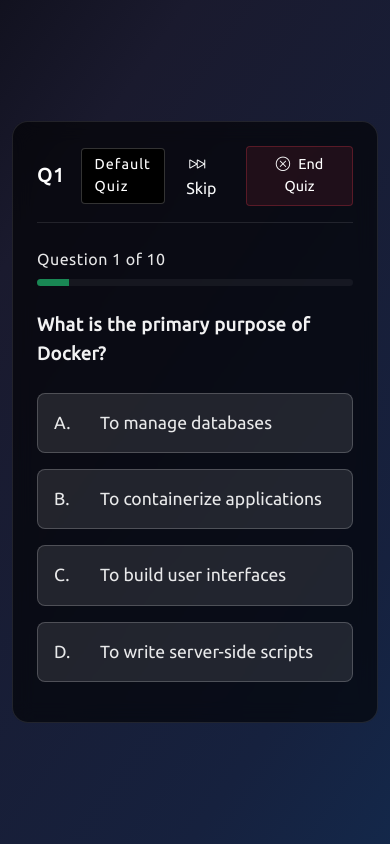
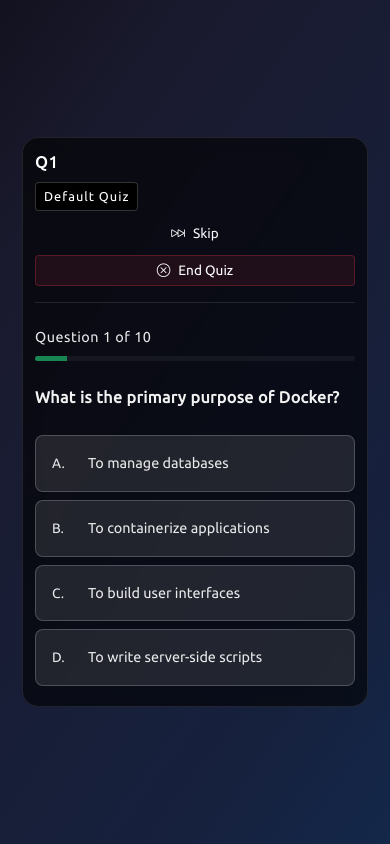
Before and after one commit to offensive-vk/reactjs-quiz-app, a React (Vite) app: page / in a window 390 px wide. Both pictures are taken after a click on the button "Default Quiz". Built offline with nearby package versions, Linux system fonts and the light colour scheme.

Commit message:
fix: responsive on smaller devices.

```diff
--- a/src/components/Quiz.jsx
+++ b/src/components/Quiz.jsx
@@ -84,18 +84,18 @@
     <BaseLayout>
       <section className="text-white">
         <div className="container">
-          <div className="row vh-100 align-items-center justify-content-center">
-            <div className="col-lg-8">
+          <div className="row min-vh-100 align-items-center justify-content-center py-4">
+            <div className="col-12 col-lg-8">
               <div className="question-card p-4">
                 <div className="quiz-header mb-4">
-                  <div className="d-flex justify-content-between align-items-center">
-                    <div className="quiz-info d-flex align-items-center gap-3">
+                  <div className="d-flex flex-column flex-md-row justify-content-between align-items-start align-items-md-center gap-2">
+                    <div className="quiz-info d-flex flex-column flex-md-row align-items-start align-items-md-center gap-2 gap-md-3">
                       <span className="question-number">Q{questionIndex + 1}</span>
                       <span className="quiz-type-badge" data-type={type || quizTitle || 'default'}>
                         {(type && type.charAt(0).toUpperCase() + type.slice(1)) ||  quizTitle || 'Default'} Quiz
                       </span>
                     </div>
-                    <div className="d-flex gap-2">
+                    <div className="d-flex gap-2 w-100 w-md-auto justify-content-start justify-content-md-end">
                       <button
                         onClick={skipQuestion}
                         className="btn btn-outline-light"
--- a/src/index.css
+++ b/src/index.css
@@ -169,6 +169,7 @@
   gap: 1rem;
   position: relative;
   width: 100%;
+  flex-wrap: wrap;
 }
 
 .nav-item {
@@ -188,6 +189,8 @@
   flex: 1;
   text-align: center;
   transition: all 0.3s ease-in;
+  display: block;
+  white-space: nowrap;
 }
 
 .nav-link::before {
@@ -212,3 +215,28 @@
   box-shadow: 0 4px 20px rgba(0, 0, 0, 0.3);
   background-color: rgba(255, 255, 255, 0.2);
 }
+
+/* Responsive styles for navbar */
+@media (max-width: 500px) {
+  .nav-links {
+    margin-top: 1rem;
+    padding: 0.5rem;
+  }
+
+  .nav-list {
+    flex-direction: column;
+    gap: 0.5rem;
+    align-items: center;
+  }
+
+  .nav-item {
+    width: 100%;
+    text-align: center;
+  }
+
+  .nav-link {
+    padding: 8px;
+    font-size: 1rem;
+    width: 100%;
+  }
+}
--- a/src/styles/Quiz.css
+++ b/src/styles/Quiz.css
@@ -189,3 +189,97 @@
 .quiz-type-badge[data-type="docker"] {
     background-color: #0061c8;
 }
+
+/* Responsive styles for Quiz component */
+@media (max-width: 768px) {
+  .question-card {
+    padding: 1rem !important;
+    margin: 0 10px;
+  }
+
+  .quiz-header {
+    flex-direction: column;
+    gap: 1rem;
+  }
+
+  .quiz-header .d-flex {
+    flex-direction: column;
+    gap: 0.5rem;
+  }
+
+  .quiz-info {
+    flex-direction: column;
+    align-items: flex-start !important;
+  }
+
+  .question-number {
+    font-size: 1rem;
+  }
+
+  .quiz-type-badge {
+    font-size: 0.8rem;
+    padding: 0.25rem 0.5rem;
+  }
+
+  .question-text {
+    font-size: 1.1rem;
+    margin-bottom: 1.5rem;
+  }
+
+  .quiz-option {
+    padding: 0.75rem;
+    font-size: 0.95rem;
+  }
+
+  .option-index {
+    font-size: 0.9rem;
+    min-width: 25px;
+  }
+
+  .option-text {
+    font-size: 0.95rem;
+  }
+
+  .question-counter {
+    font-size: 0.9rem;
+  }
+
+  .btn-end-quiz,
+  .btn-outline-light {
+    font-size: 0.85rem;
+    padding: 0.25rem 0.75rem;
+  }
+}
+
+@media (max-width: 500px) {
+  .question-card {
+    padding: 0.75rem !important;
+  }
+
+  .quiz-header {
+    margin-bottom: 1rem;
+  }
+
+  .question-text {
+    font-size: 1rem;
+    margin-bottom: 1rem;
+  }
+
+  .quiz-option {
+    padding: 0.5rem;
+    margin-bottom: 0.5rem !important;
+  }
+
+  .option-index {
+    font-size: 0.85rem;
+    min-width: 20px;
+  }
+
+  .option-text {
+    font-size: 0.9rem;
+  }
+
+  .progress {
+    height: 5px !important;
+  }
+}
```
Also changed, not shown: src/schema/custom.json (deleted).
